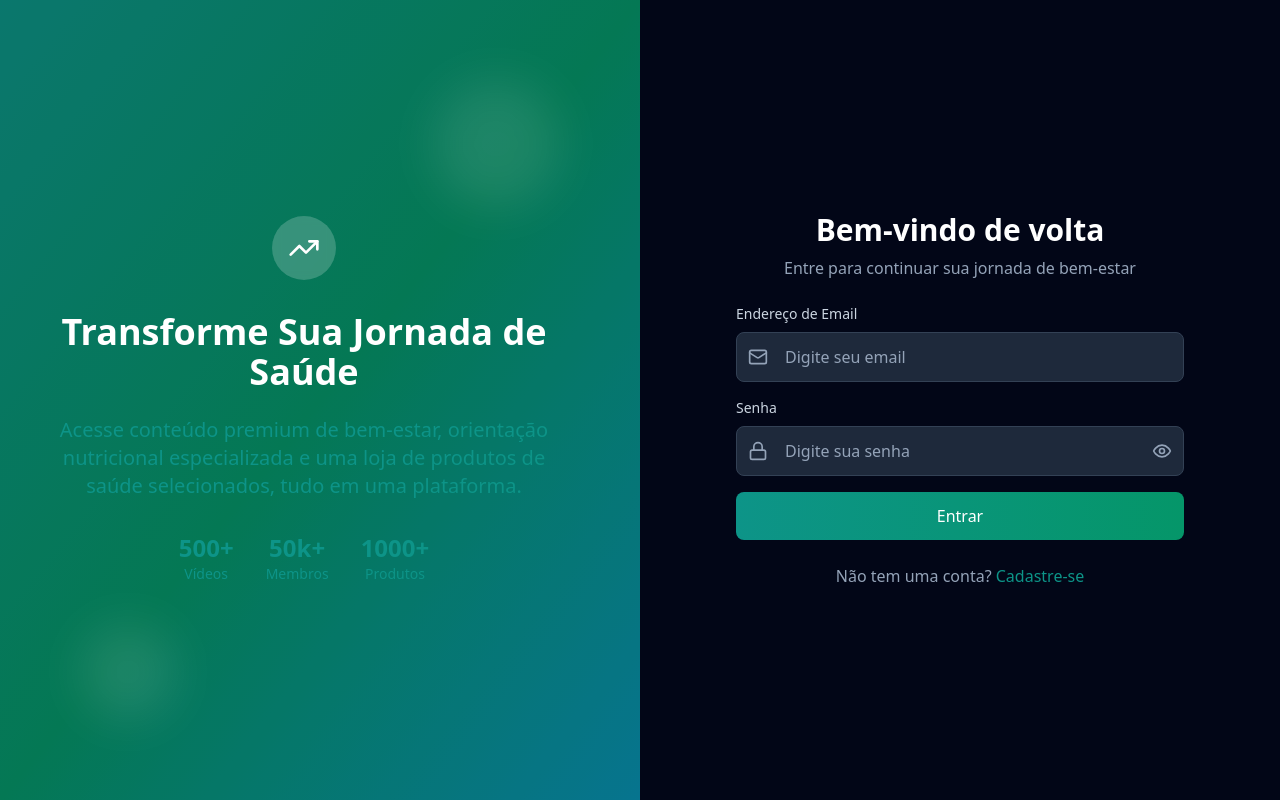
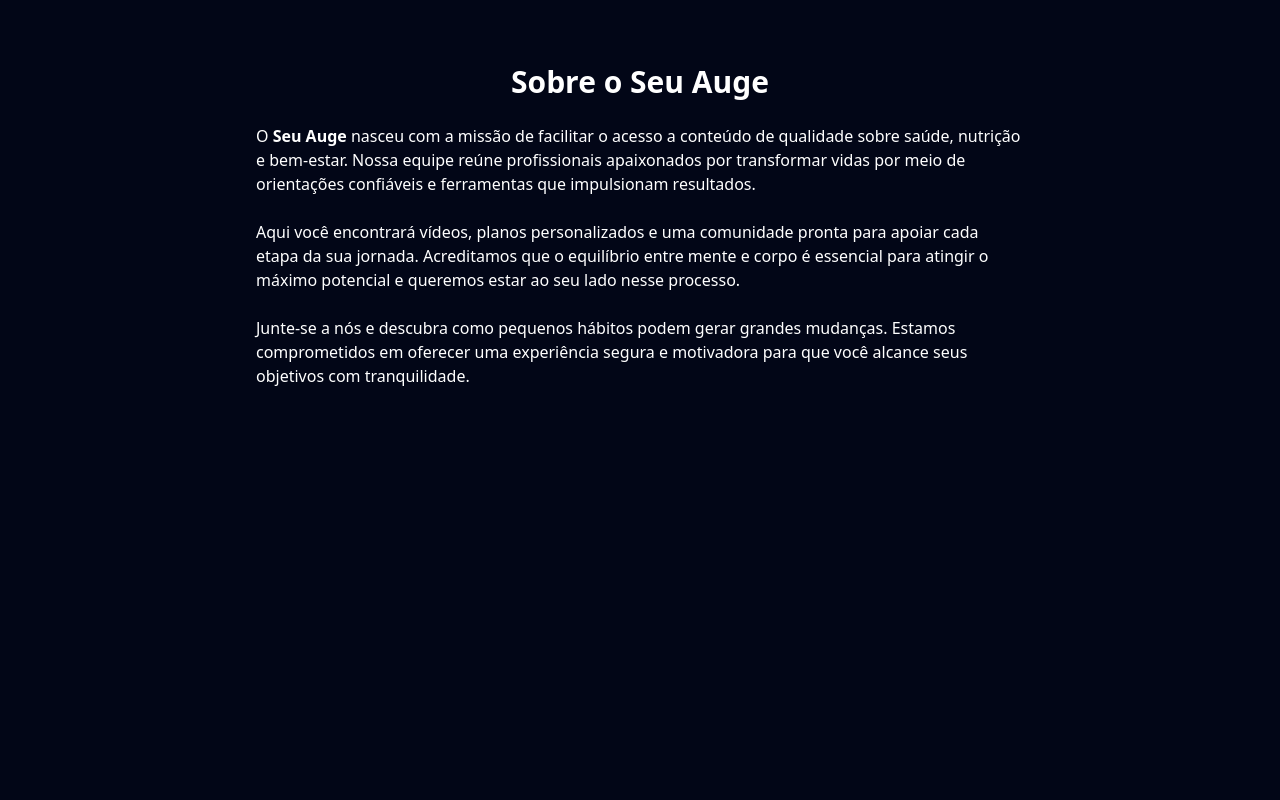
Before and after one commit to Seven-D7/SeuAuge-sys, a React (Vite) app: page /about in a window 1280 px wide. Before the commit this address led to /auth. Built offline with nearby package versions, Linux system fonts and the light colour scheme; no server answers.

Commit message:
Update home and add about page

```diff
--- a/src/App.tsx
+++ b/src/App.tsx
@@ -18,6 +18,7 @@ import AdminDashboard from './pages/AdminDashboard';
 import Emagrecimento from './pages/Emagrecimento';
 import Progress from './pages/Progress';
 import AppsPage from './pages/Apps';
+import About from './pages/About';
 
 function App() {
   return (
@@ -25,6 +26,7 @@ function App() {
       <Router>
         <Routes>
           <Route path="/" element={<Home />} />
+          <Route path="/about" element={<About />} />
           <Route path="/auth" element={<Auth />} />
           <Route path="/login" element={<Navigate to="/auth" replace />} />
           <Route
--- /dev/null
+++ b/src/pages/About.tsx
@@ -0,0 +1,30 @@
+import React from 'react';
+
+const About: React.FC = () => {
+  return (
+    <div className="min-h-screen bg-slate-950 text-white py-16 px-4">
+      <div className="max-w-3xl mx-auto space-y-6">
+        <h1 className="text-3xl font-bold text-center">Sobre o Seu Auge</h1>
+        <p>
+          O <strong>Seu Auge</strong> nasceu com a missão de facilitar o acesso a
+          conteúdo de qualidade sobre saúde, nutrição e bem-estar. Nossa equipe
+          reúne profissionais apaixonados por transformar vidas por meio de
+          orientações confiáveis e ferramentas que impulsionam resultados.
+        </p>
+        <p>
+          Aqui você encontrará vídeos, planos personalizados e uma comunidade
+          pronta para apoiar cada etapa da sua jornada. Acreditamos que o
+          equilíbrio entre mente e corpo é essencial para atingir o máximo
+          potencial e queremos estar ao seu lado nesse processo.
+        </p>
+        <p>
+          Junte-se a nós e descubra como pequenos hábitos podem gerar grandes
+          mudanças. Estamos comprometidos em oferecer uma experiência segura e
+          motivadora para que você alcance seus objetivos com tranquilidade.
+        </p>
+      </div>
+    </div>
+  );
+};
+
+export default About;
--- a/src/pages/Home.tsx
+++ b/src/pages/Home.tsx
@@ -15,21 +15,19 @@ const Home: React.FC = () => {
   }
 
   const handleSelectPlan = (planName: string) => {
-    navigate('/login');
+    navigate('/auth');
   };
 
   return (
-    <div className="min-h-screen bg-slate-950 text-white py-12">
-      <div className="max-w-4xl mx-auto space-y-8 px-4">
+    <div className="relative min-h-screen bg-slate-950 text-white py-12">
+      <div className="absolute inset-0 bg-gradient-to-br from-primary via-emerald-600 to-cyan-600 opacity-20" />
+      <div className="relative max-w-4xl mx-auto space-y-8 px-4">
         <div className="flex justify-end">
-          <Link
-            to="/login"
-            className="text-primary hover:underline font-medium"
-          >
+          <Link to="/auth" className="text-primary hover:underline font-medium">
             Entrar
           </Link>
         </div>
-        <h1 className="text-4xl font-bold text-center">Escolha seu plano</h1>
+        <h1 className="text-4xl font-bold text-center">Comece grátis</h1>
         <div className="grid md:grid-cols-3 gap-6">
           {PLANS.map((p) => (
             <Card key={p.id} className="bg-slate-900">
@@ -51,7 +49,7 @@ const Home: React.FC = () => {
                   onClick={() => handleSelectPlan(p.id)}
                   className="w-full mt-4"
                 >
-                  Obter Plano
+                  Comece Grátis
                 </Button>
               </CardContent>
             </Card>
```
Also changed, not shown: tela principal.jsx (+0 -8 lines).
